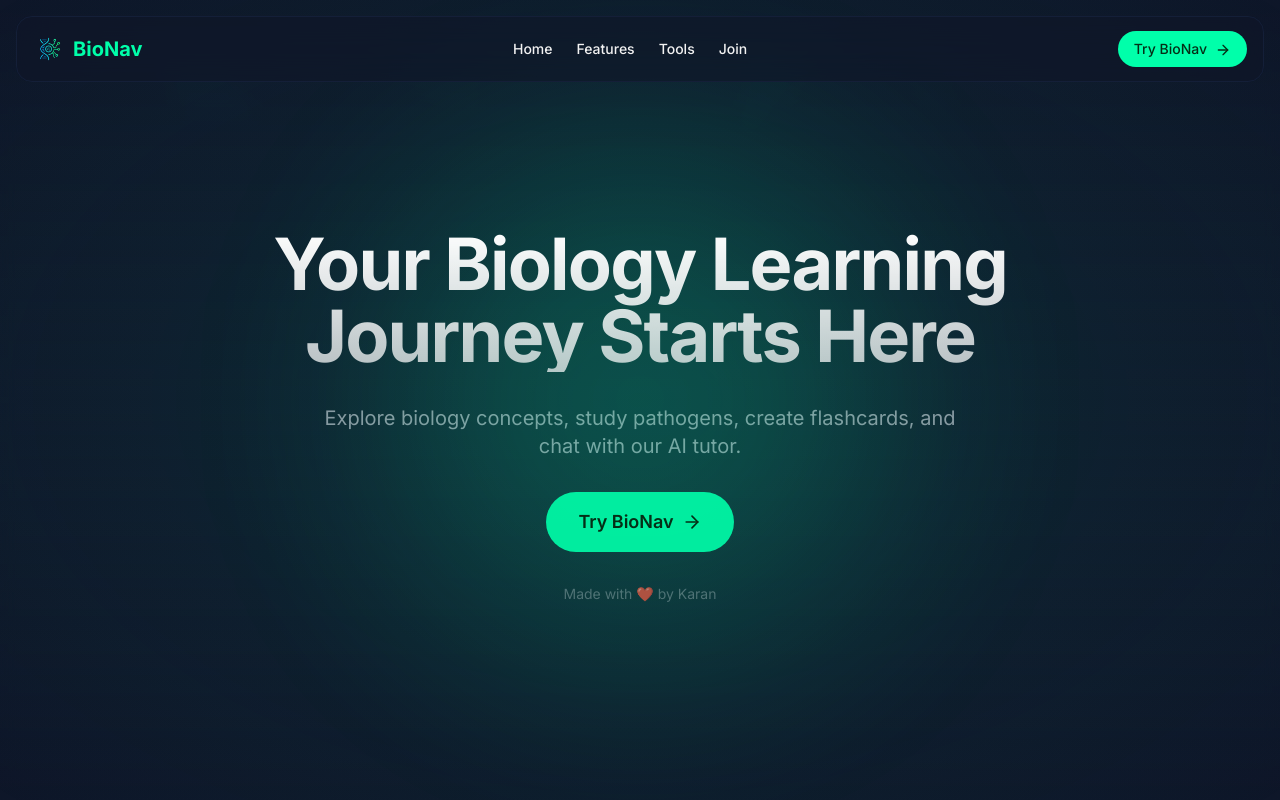
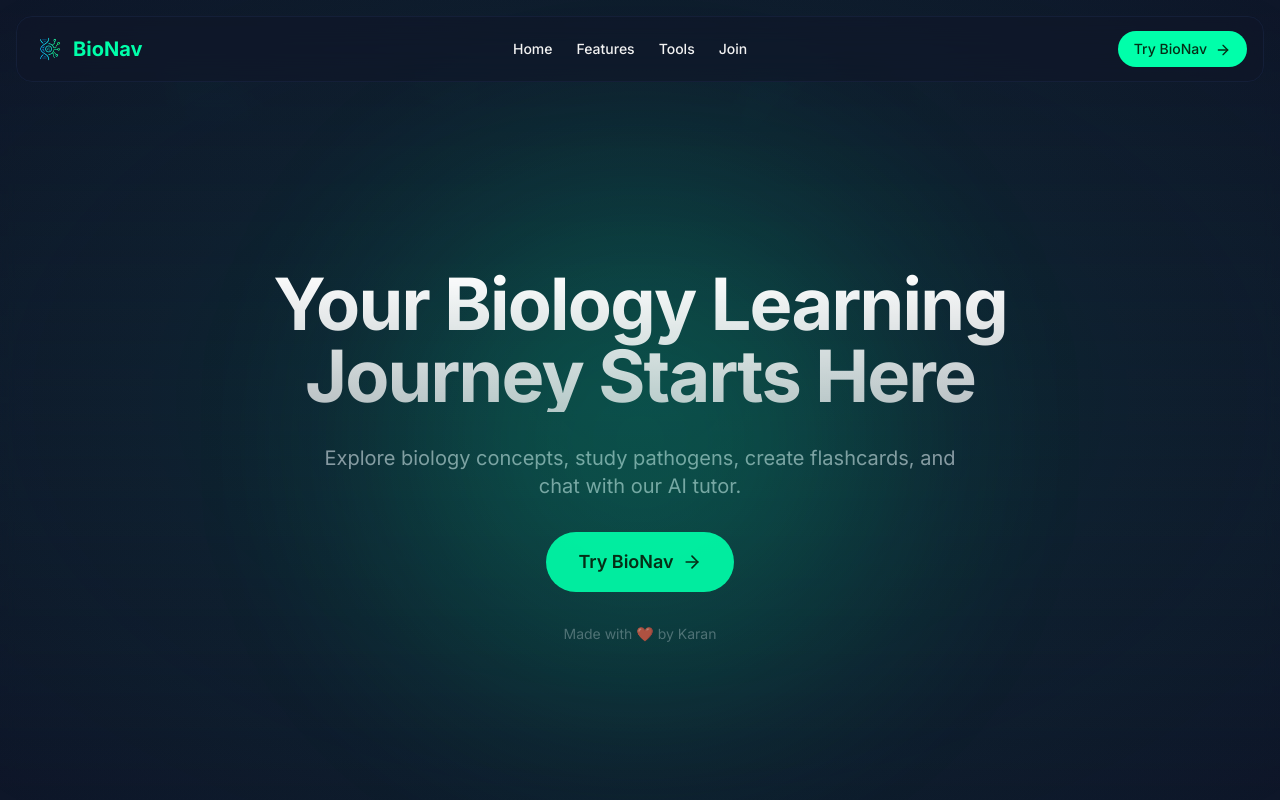
Before and after one commit to Karandev2007/BioNav, a Next.js app: page / in a window 1280 px wide. Shown: the top 800 px of the page. Built offline with nearby package versions, Linux system fonts and the light colour scheme.

Commit message:
Update page.tsx

```diff
--- a/app/page.tsx
+++ b/app/page.tsx
@@ -92,7 +92,7 @@ export default function HomePage() {
         </div>
 
         {/* content */}
-        <div className="container relative z-10 px-4 mx-auto">
+        <div className="container relative z-10 px-4 mx-auto mt-20">
           <div className="text-center space-y-8 max-w-4xl mx-auto">
             <div className="absolute top-1/2 left-1/2 -translate-x-1/2 -translate-y-1/2 w-[500px] h-[500px] bg-primary/20 rounded-full blur-[120px] animate-pulse" />
 
```
